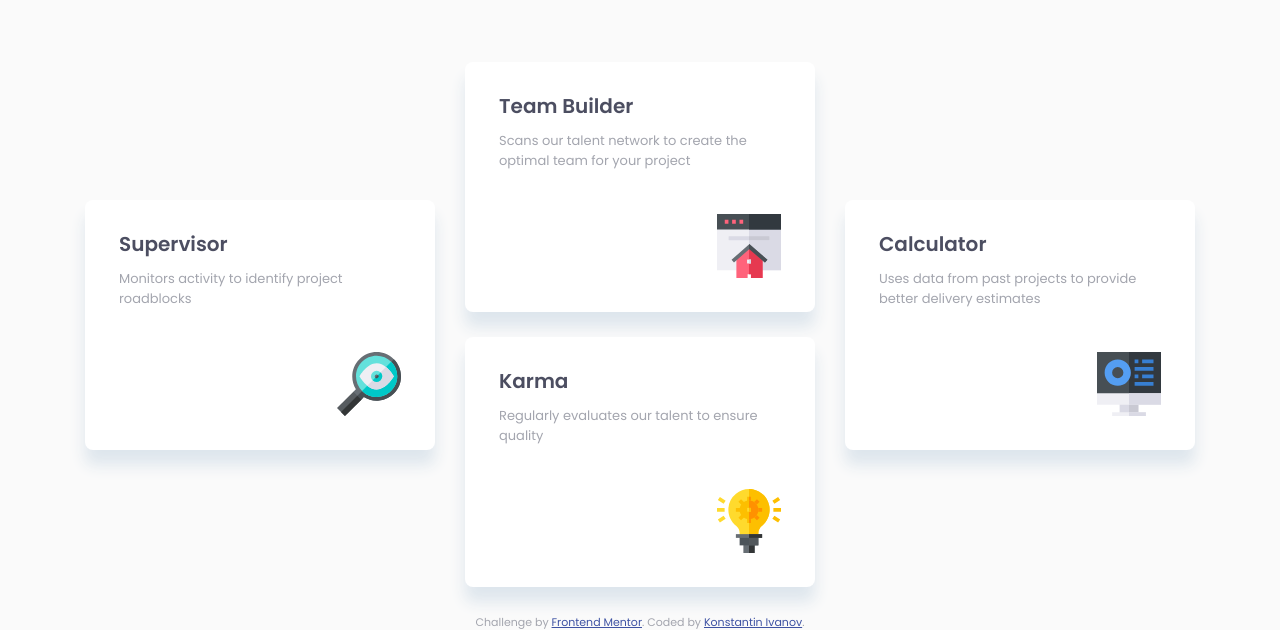
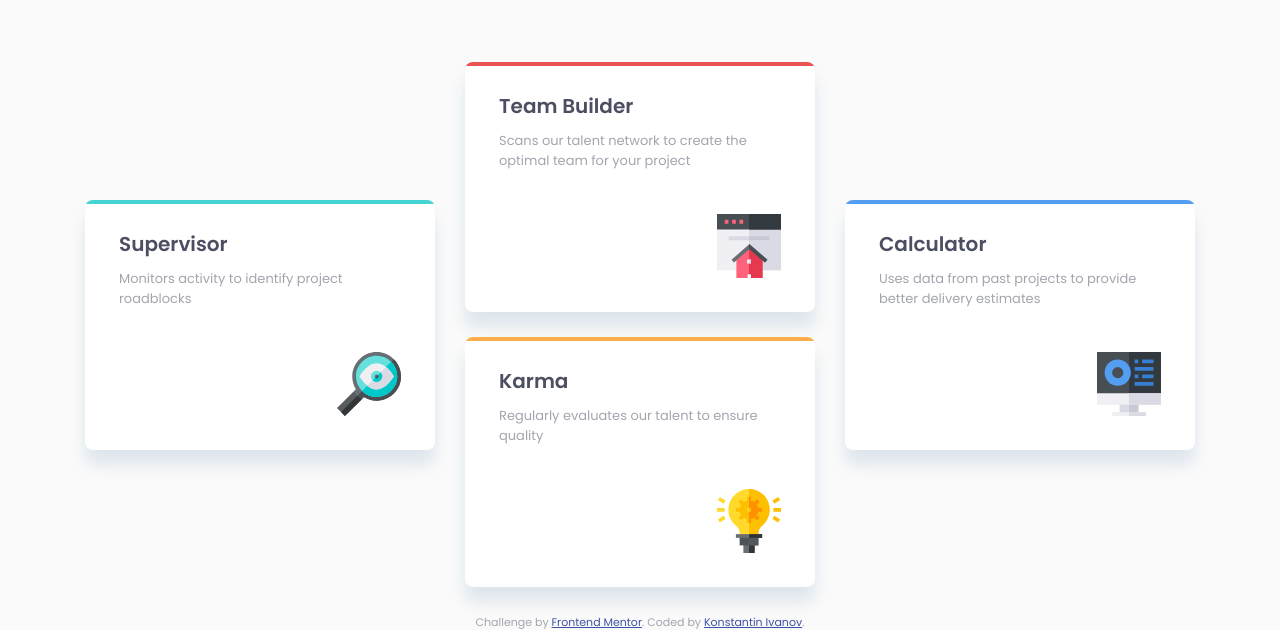
Before and after one commit to konstiv23/four-card-feature-section, a plain HTML site: page index.html in a window 1280 px wide. Shown: the part 256-886 px from the top of the page. Drawn offline with Linux system fonts and the light colour scheme.

Commit message:
Added card color strips

```diff
--- a/index.html
+++ b/index.html
@@ -23,24 +23,24 @@
   </header>
 
   <main>
-    <div class="card">
+    <div class="card supervisor">
       <h3>Supervisor</h3>
         <p>Monitors activity to identify project roadblocks</p>
         <img src="images/icon-supervisor.svg" alt="supervisor icon">
     </div>
     <div class="two-cards">
-      <div class="card">
+      <div class="card team-builder">
         <h3>Team Builder</h3>
         <p>Scans our talent network to create the optimal team for your project</p>
         <img src="images/icon-team-builder.svg" alt="team builder icon">
       </div>
-      <div class="card">
+      <div class="card karma">
         <h3>Karma</h3>
         <p>Regularly evaluates our talent to ensure quality</p>
         <img src="images/icon-karma.svg" alt="karma icon">
       </div>
     </div>
-    <div class="card">
+    <div class="card calculator">
       <h3>Calculator</h3>
       <p>Uses data from past projects to provide better delivery estimates</p>
       <img src="images/icon-calculator.svg" alt="calculator icon">
--- a/main.css
+++ b/main.css
@@ -60,6 +60,18 @@ main .card {
   border-radius: 8px;
   box-shadow: 0 15px 15px #dee6ed;
 }
+.supervisor {
+  background: linear-gradient(to bottom, hsl(180, 62%, 55%) 4px, white 4px);
+}
+.team-builder {
+  background: linear-gradient(to bottom, hsl(0, 78%, 62%) 4px, white 4px);
+}
+.karma {
+  background: linear-gradient(to bottom, hsl(34, 97%, 64%) 4px, white 4px);
+}
+.calculator {
+  background: linear-gradient(to bottom, hsl(212, 86%, 64%) 4px, white 4px);
+}
 main .card h3 {
   font-size: 20px;
   font-weight: 600;
```
